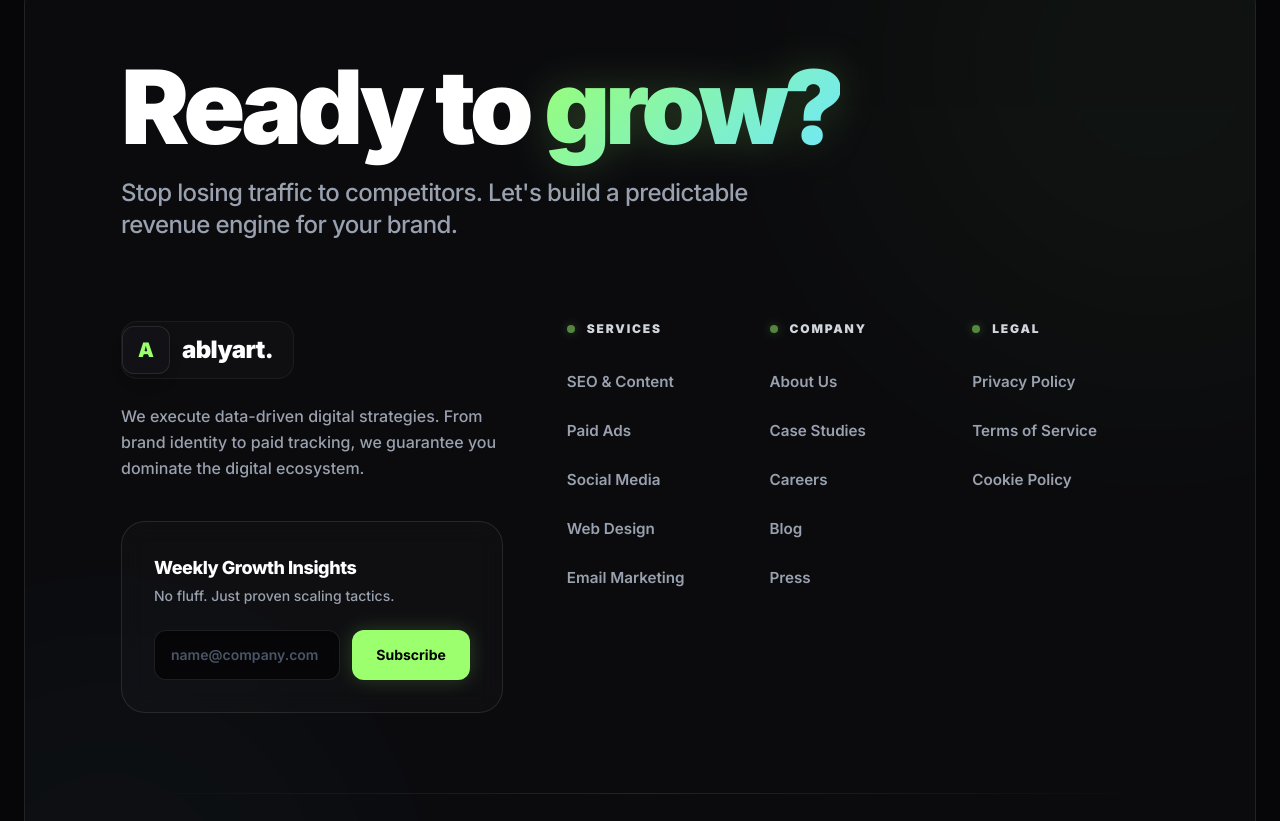
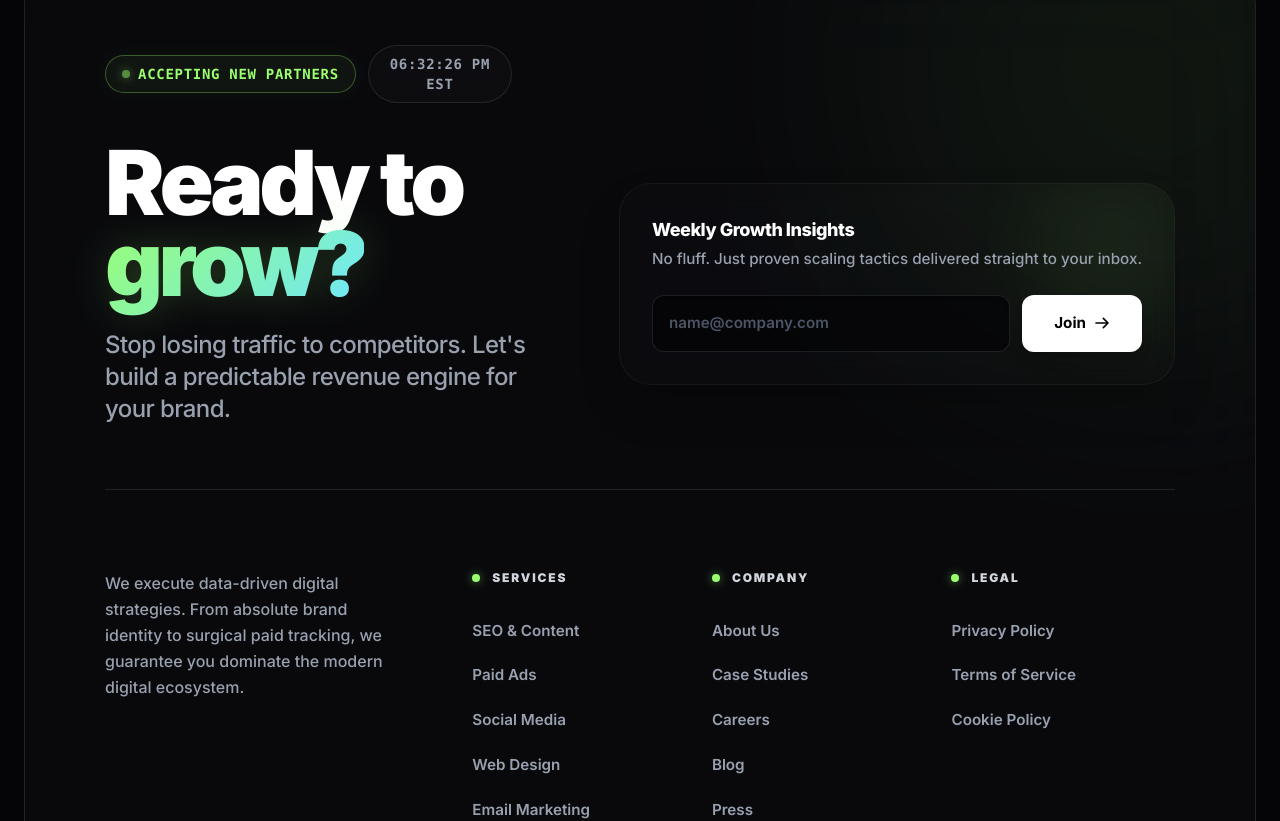
Before and after one commit to einfoengine/ablyart, a Next.js app: page /services/seo in a window 1280 px wide. Shown: the part 6499-7320 px from the top of the page. Built offline with nearby package versions, Linux system fonts and the light colour scheme.

Commit message:
Changing footer in progress

```diff
--- a/src/components/Footer.tsx
+++ b/src/components/Footer.tsx
@@ -1,12 +1,27 @@
 "use client";
 
-import React from "react";
+import React, { useState, useEffect } from "react";
 import { FaInstagram, FaLinkedin } from "react-icons/fa";
 import { FaXTwitter } from "react-icons/fa6";
 import { motion } from "framer-motion";
 
 export default function Footer() {
   const currentYear = new Date().getFullYear();
+  const [time, setTime] = useState<string>("");
+
+  useEffect(() => {
+    const updateClock = () => {
+      setTime(new Date().toLocaleTimeString('en-US', {
+        timeZone: 'America/New_York',
+        hour: '2-digit',
+        minute: '2-digit',
+        second: '2-digit'
+      }) + " EST");
+    };
+    updateClock();
+    const interval = setInterval(updateClock, 1000);
+    return () => clearInterval(interval);
+  }, []);
 
   const links = {
     Services: ["SEO & Content", "Paid Ads", "Social Media", "Web Design", "Email Marketing"],
@@ -16,80 +31,111 @@ export default function Footer() {
 
   return (
     <footer className="w-full px-4 md:px-6 pb-4 md:pb-6 relative z-30 mt-12 md:mt-24">
-      <div className="bg-[#0b0b0e] border border-white/10 rounded-[40px] p-10 md:p-16 lg:p-24 relative overflow-hidden flex flex-col">
+      {/* Semi-transparent Backdrop Container */}
+      <div className="bg-[#0b0b0e]/80 backdrop-blur-3xl border border-white/10 rounded-[40px] p-8 md:p-16 lg:p-20 relative overflow-hidden flex flex-col group shadow-2xl">
 
         {/* Decorative ambient elements */}
-        <div className="absolute top-0 right-0 w-[600px] h-[600px] bg-[var(--accent)] opacity-[0.03] blur-[120px] rounded-full pointer-events-none -translate-y-1/3 translate-x-1/3"></div>
-        <div className="absolute bottom-0 left-0 w-[500px] h-[500px] bg-[#6ee7ff] opacity-[0.02] blur-[100px] rounded-full pointer-events-none translate-y-1/3 -translate-x-1/3"></div>
+        <div className="absolute top-0 right-0 w-[600px] h-[600px] bg-[var(--accent)] opacity-[0.05] blur-[120px] rounded-full pointer-events-none -translate-y-1/3 translate-x-1/3"></div>
+        <div className="absolute bottom-0 left-0 w-[500px] h-[500px] bg-[#6ee7ff] opacity-[0.03] blur-[100px] rounded-full pointer-events-none translate-y-1/3 -translate-x-1/3"></div>
 
-        {/* Massive Call to Action */}
+        {/* Live Status Bar */}
         <motion.div
-          initial={{ opacity: 0, y: 30 }}
+          initial={{ opacity: 0, y: -20 }}
           whileInView={{ opacity: 1, y: 0 }}
-          viewport={{ once: true, margin: "-100px" }}
+          viewport={{ once: true }}
           transition={{ duration: 0.6 }}
-          className="mb-20 relative z-10"
+          className="flex flex-wrap items-center gap-3 mb-10 relative z-10"
         >
-          <h2 className="text-5xl md:text-7xl lg:text-[8vw] leading-[0.9] font-black tracking-tighter text-white mb-6">
-            Ready to <span className="gradient-text drop-shadow-[0_0_20px_rgba(155,255,110,0.2)]">grow?</span>
-          </h2>
-          <p className="text-lg md:text-2xl text-gray-400 max-w-2xl font-medium tracking-tight">
-            Stop losing traffic to competitors. Let's build a predictable revenue engine for your brand.
-          </p>
+          <div className="flex items-center gap-2 px-4 py-2 rounded-full border border-[var(--accent)]/30 bg-[var(--accent)]/5 backdrop-blur-md shadow-[0_0_20px_rgba(155,255,110,0.05)]">
+            <div className="w-2 h-2 rounded-full bg-[var(--accent)] animate-pulse shadow-[0_0_10px_rgba(155,255,110,0.8)]"></div>
+            <span className="text-xs md:text-sm font-semibold tracking-wider text-[var(--accent)] uppercase font-mono">
+              Accepting New Partners
+            </span>
+          </div>
+          <div className="flex items-center gap-2 px-4 py-2 rounded-full border border-white/10 bg-white/[0.02] backdrop-blur-md">
+            <span className="text-xs md:text-sm font-semibold tracking-wider text-gray-400 uppercase font-mono w-[110px] text-center">
+              {time || "SYNCING..."}
+            </span>
+          </div>
         </motion.div>
 
-        <div className="grid grid-cols-1 lg:grid-cols-12 gap-16 lg:gap-8 mb-20 relative z-10 w-full">
-          {/* Brand Info & Newsletter */}
+        {/* Top Block: CTA & Newsletter */}
+        <div className="flex flex-col xl:flex-row justify-between items-start xl:items-center gap-12 mb-20 relative z-10 border-b border-white/10 pb-16">
           <motion.div
             initial={{ opacity: 0, x: -30 }}
             whileInView={{ opacity: 1, x: 0 }}
             viewport={{ once: true, margin: "-100px" }}
+            transition={{ duration: 0.6, delay: 0.1 }}
+            className="flex-1"
+          >
+            <h2 className="text-5xl md:text-7xl lg:text-[7vw] leading-[0.9] font-black tracking-tighter text-white mb-6">
+              Ready to <span className="gradient-text drop-shadow-[0_0_20px_rgba(155,255,110,0.2)]">grow?</span>
+            </h2>
+            <p className="text-lg md:text-2xl text-gray-400 font-medium tracking-tight max-w-xl">
+              Stop losing traffic to competitors. Let's build a predictable revenue engine for your brand.
+            </p>
+          </motion.div>
+
+          <motion.div
+            initial={{ opacity: 0, x: 30 }}
+            whileInView={{ opacity: 1, x: 0 }}
+            viewport={{ once: true, margin: "-100px" }}
             transition={{ duration: 0.6, delay: 0.2 }}
-            className="lg:col-span-5 flex flex-col items-start pr-0 md:pr-8"
+            className="w-full xl:w-auto xl:min-w-[480px]"
           >
-            <a href="#" className="flex items-center gap-3 mb-6 no-underline bg-white/[0.02] border border-white/5 pr-5 py-1 rounded-2xl hover:bg-white/[0.05] transition-colors">
-              <div className="w-12 h-12 rounded-xl bg-[#111116] border border-white/10 flex items-center justify-center shadow-lg">
-                <span className="text-xl font-black text-[var(--accent)]">A</span>
-              </div>
-              <span className="text-2xl font-black text-white tracking-tight">ablyart.</span>
-            </a>
+            {/* Newsletter */}
+            <div className="w-full bg-white/[0.01] border border-white/5 hover:border-white/10 rounded-[2rem] p-8 backdrop-blur-md transition-colors relative overflow-hidden shadow-2xl">
+              <div className="absolute top-0 right-0 w-32 h-32 bg-[var(--accent)] opacity-[0.08] blur-[50px] pointer-events-none"></div>
 
-            <p className="text-gray-400 font-medium leading-relaxed max-w-sm mb-10 text-[1rem]">
-              We execute data-driven digital strategies. From brand identity to paid tracking, we guarantee you dominate the digital ecosystem.
-            </p>
+              <h3 className="text-white font-extrabold mb-1 tracking-tight text-lg relative z-10">Weekly Growth Insights</h3>
+              <p className="text-[0.95rem] text-gray-400 mb-6 font-medium relative z-10">No fluff. Just proven scaling tactics delivered straight to your inbox.</p>
 
-            {/* Newsletter */}
-            <div className="w-full max-w-md bg-white/[0.02] border border-white/10 rounded-3xl p-8 backdrop-blur-md">
-              <h3 className="text-white font-extrabold mb-1 tracking-tight text-lg">Weekly Growth Insights</h3>
-              <p className="text-sm text-gray-400 mb-6 font-medium">No fluff. Just proven scaling tactics.</p>
-              <form onSubmit={(e) => e.preventDefault()} className="flex flex-col sm:flex-row gap-3">
+              <form onSubmit={(e) => e.preventDefault()} className="flex flex-col sm:flex-row gap-3 relative z-10">
                 <input
                   type="email"
                   placeholder="name@company.com"
-                  className="w-full bg-[#060608] border border-white/10 rounded-xl px-4 py-3.5 text-sm outline-none focus:border-[var(--accent)] transition-colors font-semibold text-white placeholder:text-gray-600 shadow-inner"
+                  className="w-full bg-[#060608]/80 border border-white/10 rounded-xl px-4 py-4 text-[0.95rem] outline-none focus:border-[var(--accent)] transition-colors font-semibold text-white placeholder:text-gray-600 shadow-inner"
                 />
-                <button type="submit" className="bg-[var(--accent)] hover:bg-[#86ea5c] text-black px-6 py-3.5 rounded-xl text-sm font-bold shadow-[0_0_20px_rgba(155,255,110,0.2)] transition-all whitespace-nowrap hover:scale-[1.02]">
-                  Subscribe
+                <button type="submit" className="bg-white hover:bg-[var(--accent)] text-black px-8 py-4 rounded-xl text-[0.95rem] font-bold shadow-lg transition-all whitespace-nowrap hover:scale-[1.02] flex items-center justify-center gap-2 disabled:opacity-50">
+                  <span>Join</span>
+                  <svg className="w-4 h-4" fill="none" viewBox="0 0 24 24" stroke="currentColor" strokeWidth="2.5">
+                    <path strokeLinecap="round" strokeLinejoin="round" d="M14 5l7 7m0 0l-7 7m7-7H3" />
+                  </svg>
                 </button>
               </form>
             </div>
           </motion.div>
+        </div>
+
+        {/* Middle Block: Links */}
+        <div className="grid grid-cols-1 lg:grid-cols-12 gap-16 lg:gap-8 mb-16 relative z-10 w-full">
+          <motion.div
+            initial={{ opacity: 0, y: 20 }}
+            whileInView={{ opacity: 1, y: 0 }}
+            viewport={{ once: true }}
+            transition={{ duration: 0.6, delay: 0.3 }}
+            className="lg:col-span-4 flex flex-col items-start pr-0 md:pr-8"
+          >
+            <p className="text-gray-400 font-medium leading-relaxed max-w-sm text-[1rem]">
+              We execute data-driven digital strategies. From absolute brand identity to surgical paid tracking, we guarantee you dominate the modern digital ecosystem.
+            </p>
+          </motion.div>
 
           {/* Core Footer Links */}
           <motion.div
-            initial={{ opacity: 0, x: 30 }}
-            whileInView={{ opacity: 1, x: 0 }}
-            viewport={{ once: true, margin: "-100px" }}
-            transition={{ duration: 0.6, delay: 0.3 }}
-            className="lg:col-span-7 grid grid-cols-2 md:grid-cols-3 gap-10 md:gap-4 mt-4 lg:mt-0 lg:ml-auto w-full"
+            initial={{ opacity: 0, y: 20 }}
+            whileInView={{ opacity: 1, y: 0 }}
+            viewport={{ once: true }}
+            transition={{ duration: 0.6, delay: 0.4 }}
+            className="lg:col-span-8 grid grid-cols-2 md:grid-cols-3 gap-10 md:gap-4 w-full"
           >
             {Object.entries(links).map(([title, items]) => (
               <div key={title} className="flex flex-col">
                 <h3 className="text-gray-300 font-black uppercase tracking-[0.15em] text-xs mb-8 flex items-center gap-3">
-                  <span className="w-2 h-2 rounded-full bg-[var(--accent)] animate-pulse shadow-[0_0_10px_rgba(155,255,110,0.5)]"></span>
+                  <span className="w-2 h-2 rounded-full bg-[var(--accent)] shadow-[0_0_10px_rgba(155,255,110,0.5)]"></span>
                   {title}
                 </h3>
-                <ul className="flex flex-col gap-6">
+                <ul className="flex flex-col gap-5">
                   {items.map((item) => (
                     <li key={item}>
                       <a href="#" className="text-gray-400 hover:text-white font-semibold text-[0.95rem] transition-colors relative group inline-flex items-center gap-1">
@@ -106,8 +152,23 @@ export default function Footer() {
           </motion.div>
         </div>
 
-        {/* Thick Divider */}
-        <div className="h-[1px] w-full bg-gradient-to-r from-transparent via-white/10 to-transparent mb-10" />
+        {/* Big Brand Logo Block */}
+        <motion.div
+          initial={{ opacity: 0, scale: 0.95 }}
+          whileInView={{ opacity: 1, scale: 1 }}
+          viewport={{ once: true }}
+          transition={{ duration: 0.8, delay: 0.2 }}
+          className="w-full flex justify-center items-center py-10 md:py-16 relative z-10 border-t border-white/5"
+        >
+          <a href="#" className="flex items-center gap-4 md:gap-6 no-underline group/logo">
+            <div className="w-16 h-16 sm:w-20 sm:h-20 md:w-28 md:h-28 rounded-2xl md:rounded-[2rem] bg-[#111116] border border-white/10 flex items-center justify-center shadow-2xl group-hover/logo:border-[var(--accent)]/50 group-hover/logo:scale-105 transition-all duration-500">
+              <span className="text-4xl sm:text-5xl md:text-7xl font-black text-[var(--accent)]">A</span>
+            </div>
+            <span className="text-6xl sm:text-7xl md:text-[8rem] lg:text-[10rem] font-black tracking-tighter text-white leading-none group-hover/logo:text-white transition-colors duration-500">
+              ablyart<span className="text-[var(--accent)]">.</span>
+            </span>
+          </a>
+        </motion.div>
 
         {/* Bottom Metadata Bar */}
         <motion.div
@@ -115,9 +176,9 @@ export default function Footer() {
           whileInView={{ opacity: 1, y: 0 }}
           viewport={{ once: true, margin: "-50px" }}
           transition={{ duration: 0.6, delay: 0.5 }}
-          className="flex flex-col md:flex-row items-center justify-between gap-6 relative z-10 w-full"
+          className="flex flex-col xl:flex-row items-center justify-between gap-6 relative z-10 w-full pt-8 border-t border-gradient-to-r from-transparent via-white/10 to-transparent"
         >
-          <p className="text-gray-500 font-bold text-sm tracking-tight order-3 md:order-1">
+          <p className="text-gray-500 font-bold text-sm tracking-tight order-3 xl:order-1">
             © {currentYear} ablyart agency. All rights reserved.
           </p>
 
@@ -132,14 +193,14 @@ export default function Footer() {
                 key={i}
                 href="#"
                 aria-label={social.name}
-                className={`w-12 h-12 rounded-full bg-white/[0.03] flex items-center justify-center text-white border border-white/10 transition-all duration-300 ${social.bg} hover:-translate-y-1.5 shadow-lg`}
+                className={`w-12 h-12 rounded-full bg-white/[0.03] flex items-center justify-center text-white border border-white/10 transition-all duration-300 ${social.bg} hover:-translate-y-1.5 shadow-lg relative group/btn overflow-hidden`}
               >
-                {social.icon}
+                <div className="relative z-10">{social.icon}</div>
               </a>
             ))}
           </div>
 
-          <p className="text-gray-500 font-bold text-sm tracking-tight flex items-center gap-2 order-1 md:order-3">
+          <p className="text-gray-500 font-bold text-sm tracking-tight flex items-center gap-2 order-1 xl:order-3">
             Engineered with <span className="text-[var(--accent)] text-lg animate-pulse drop-shadow-md">♥</span> for scale.
           </p>
         </motion.div>
```
